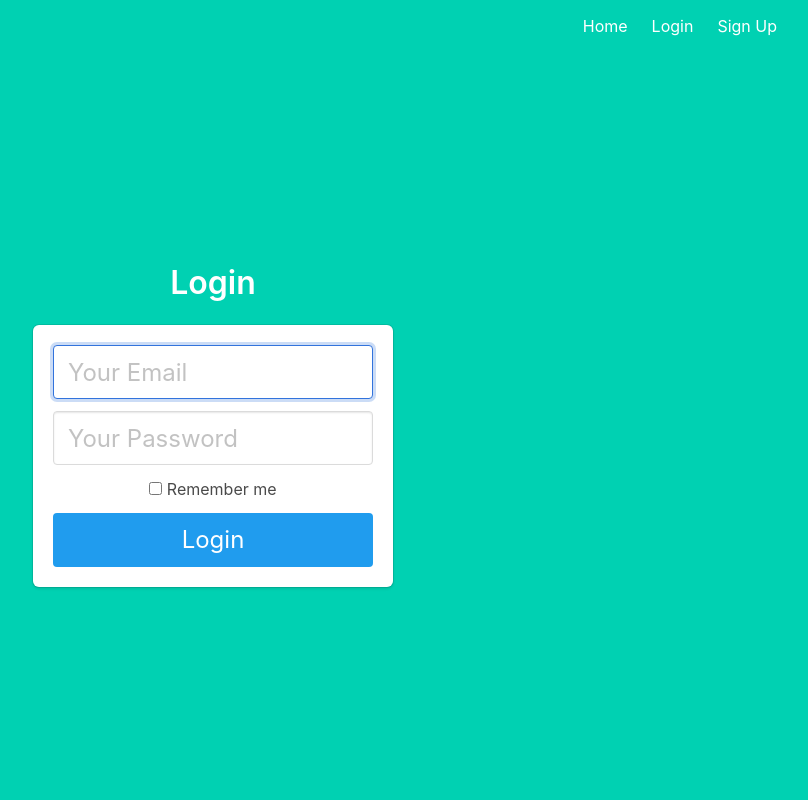
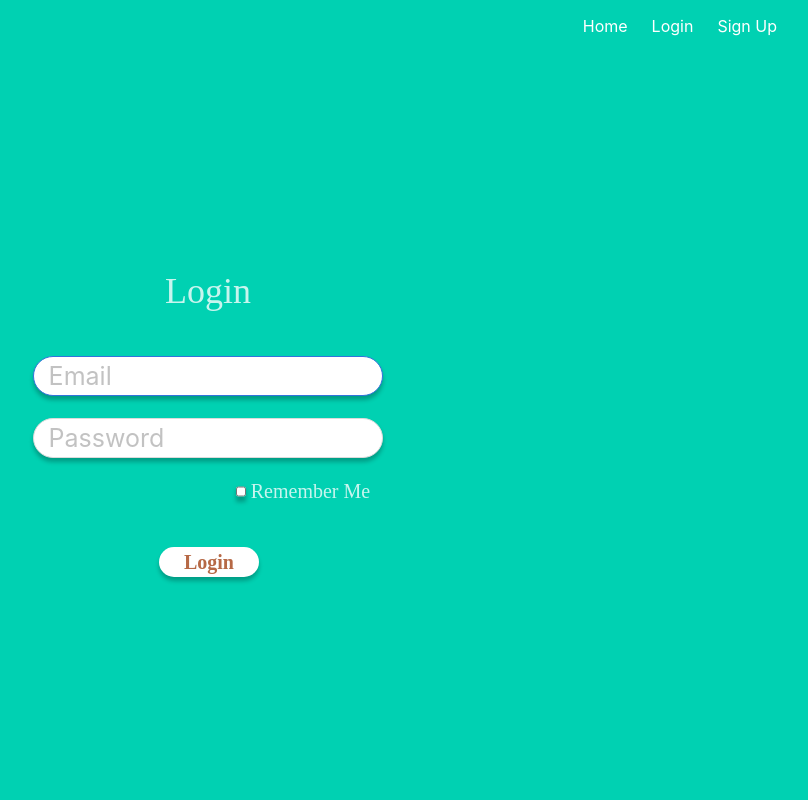
Before and after one commit to AswathiGR/Musica_Soul, a Flask app: page /login in a window 1280 px wide. Shown: the whole page, without its empty margins (427-1235 px from the left). Run offline with Flask 2, Linux system fonts and the light colour scheme.

Commit message:
Update login.html

```diff
--- a/flask_auth_app/project/templates/login.html
+++ b/flask_auth_app/project/templates/login.html
@@ -1,9 +1,11 @@
 {% extends "base.html" %}
 
 {% block content %}
-<div class="column is-4 is-offset-4">
-    <h3 class="title">Login</h3>
-    <div class="box">
+
+<div class="column is-4 is-offset-4" >
+    <h3 class="title" style="width: 300px; padding-left: 50px; margin-bottom:50px;
+    height: 30px; font-family: Raleway; font-style: normal;
+    font-weight: normal; font-size: 36px; line-height: 30px; color: rgba(255, 255, 255, 0.78);">Login</h3>
 {% with messages = get_flashed_messages() %}
 {% if messages %}
     <div class="notification is-danger">
@@ -11,26 +13,38 @@
     </div>
 {% endif %}
 {% endwith %}
-<form method="POST" action="/login">
-        <form method="POST" action="/login">
-            <div class="field">
+<form method="POST" action="/login"  >
+        <form method="POST" action="/login" >
+            <div class="field" >
                 <div class="control">
-                    <input class="input is-large" type="email" name="email" placeholder="Your Email" autofocus="">
+                    <input class="input is-large" type="email" name="email" placeholder="Email" autofocus=""
+                    style="width: 350px; color:#DBC5C7 ; height: 40px; background: #FFFFFF; box-shadow: 0px 4px 4px rgba(0, 0, 0, 0.25);
+                    border-radius: 50px; margin-bottom: 10px; font-size: 25px; ">
                 </div>
             </div>
 
-            <div class="field">
-                <div class="control">
-                    <input class="input is-large" type="password" name="password" placeholder="Your Password">
+            <div class="field" >
+                <div class="control" >
+                    <input class="input is-large" type="password" name="password" placeholder="Password"
+                    style="width: 350px; color:#DBC5C7 ;
+                    height: 40px; background: #FFFFFF;  box-shadow: 0px 4px 4px rgba(0, 0, 0, 0.25);
+                border-radius: 50px;  margin-bottom: 10px; font-size: 25px;">
                 </div>
             </div>
-            <div class="field">
-                <label class="checkbox">
-                    <input type="checkbox">
-                    Remember me
+            <div class="field" style="margin-left: 170px;">
+                <label class="checkbox" style="
+                font-family: Raleway; color: rgba(255, 255, 255, 0.78); font-style: normal;
+                font-weight: normal; font-size: 20px; width: 200px; height: 50px; line-height: 13px;">
+                    <input type="checkbox" style=" width: 10px; height: 13px; background: #FFFFFF;
+                    box-shadow: 0px 4px 4px rgba(0, 0, 0, 0.25); border-radius: 50px; " >
+                    Remember Me
                 </label>
             </div>
-            <button class="button is-block is-info is-large is-fullwidth">Login</button>
+            <button class="button is-block is-info is-large is-fullwidth" style="background: #FFFFFF; border: none;
+               width: 100px; height: 30px;  color:#DBC5C7 ;
+               box-shadow: 0px 4px 4px rgba(0, 0, 0, 0.25); border-radius: 50px;
+               font-family: Raleway; font-style: normal; font-weight: bold; font-size: 20px; line-height: 10px;
+               color: rgba(162, 63, 18, 0.78); margin-left: 35%;">Login</button>
         </form>
     </div>
 </div>
```
